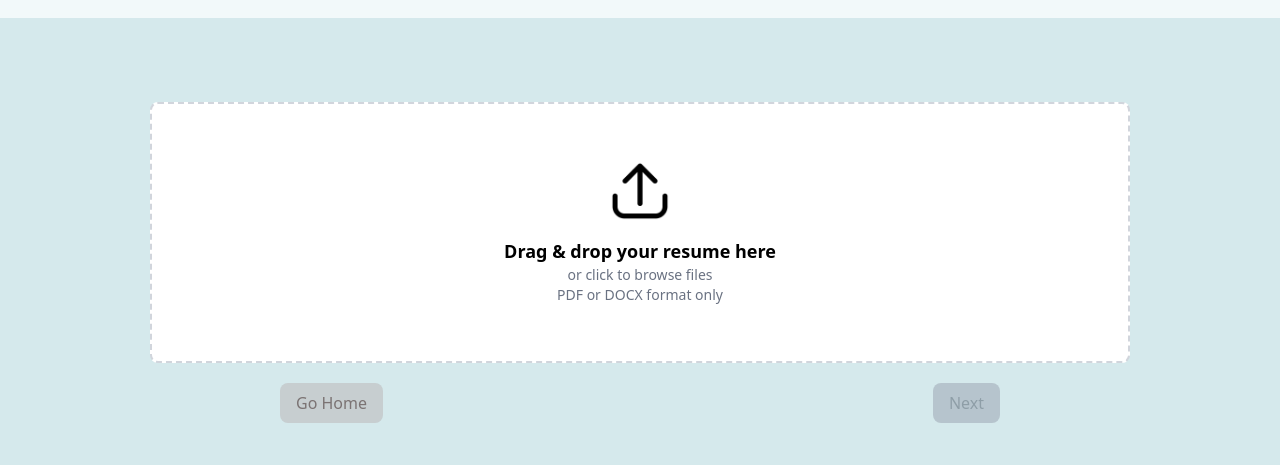
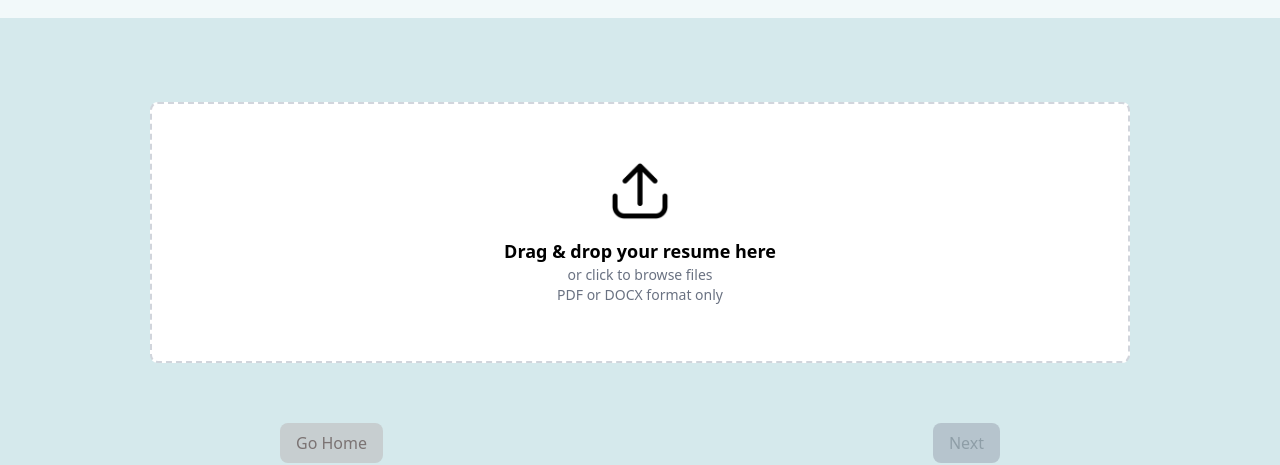
Before and after one commit to CMPT-276-SPRING-2025/final-project-01-sky, a Next.js app in the folder rezoome/: page /resume-review-1 in a window 1280 px wide. Shown: the part 331-796 px from the top of the page. Built offline with nearby package versions, Linux system fonts and the light colour scheme.

Commit message:
Adjusted UI errors through padding

```diff
--- a/rezoome/app/mock-interview-1/page.js
+++ b/rezoome/app/mock-interview-1/page.js
@@ -140,7 +140,7 @@ function interpretData(data){
       </div>
 
       {/* Upload File Section */}
-      <section className="bg-[var(--secondary-colour)] pb-20">
+      <section className="bg-[var(--secondary-colour)] pb-45">
         <div className="text-center p-5">
         <main className="flex flex-col md:flex-row justify-center items-center gap-8 mt-8 pb-10">
           <div className="flex justify-center w-full mt-8">
--- a/rezoome/app/mock-interview-2/page.js
+++ b/rezoome/app/mock-interview-2/page.js
@@ -41,7 +41,7 @@ export default function ResumeReview() {
       </div>
 
       {/* Text input section */}
-      <section className="bg-[var(--secondary-colour)] pb-30">
+      <section className="bg-[var(--secondary-colour)] pb-55">
               <div className="text-center p-5">
               <main className="flex flex-col md:flex-row justify-center items-center gap-8 mt-8 ">
                 <div className="flex justify-center w-full mt-8">
--- a/rezoome/app/resume-review-1/page.js
+++ b/rezoome/app/resume-review-1/page.js
@@ -159,9 +159,9 @@ export default function ResumeReview() {
       </div>
 
       {/* Upload File Section */}
-      <section className="bg-[var(--secondary-colour)] pb-30">
+      <section className="bg-[var(--secondary-colour)] pb-45">
         <div className="text-center p-5">
-        <main className="flex flex-col md:flex-row justify-center items-center gap-8 mt-8 ">
+        <main className="flex flex-col md:flex-row justify-center items-center gap-8 mt-8 pb-10 ">
           <div className="flex justify-center w-full mt-8">
             <FileUpload onFileSelect={handleFileSelect} />
           </div>
--- a/rezoome/app/resume-review-2/page.js
+++ b/rezoome/app/resume-review-2/page.js
@@ -55,7 +55,7 @@ export default function ResumeReview() {
 
       {/* Text input section */}
 
-      <section className="bg-[var(--secondary-colour)] pb-30">
+      <section className="bg-[var(--secondary-colour)] pb-55">
         <div className="text-center p-5">
           <main className="flex flex-col md:flex-row justify-center items-center gap-8 mt-8 ">
             <div className="flex justify-center w-full mt-8">
--- a/rezoome/app/resume-review-3/page.js
+++ b/rezoome/app/resume-review-3/page.js
@@ -204,7 +204,7 @@ export default function ResumeReview() {
         </p>
       </div>
 
-      <section className="bg-[var(--secondary-colour)] pb-30 pt-20">
+      <section className="bg-[var(--secondary-colour)] pb-75 pt-20">
         {loading ? (
           <div className="max-w-5xl mx-auto text-center py-10">
             <p className="text-lg">Analyzing your resume against the job listing...</p>
```
